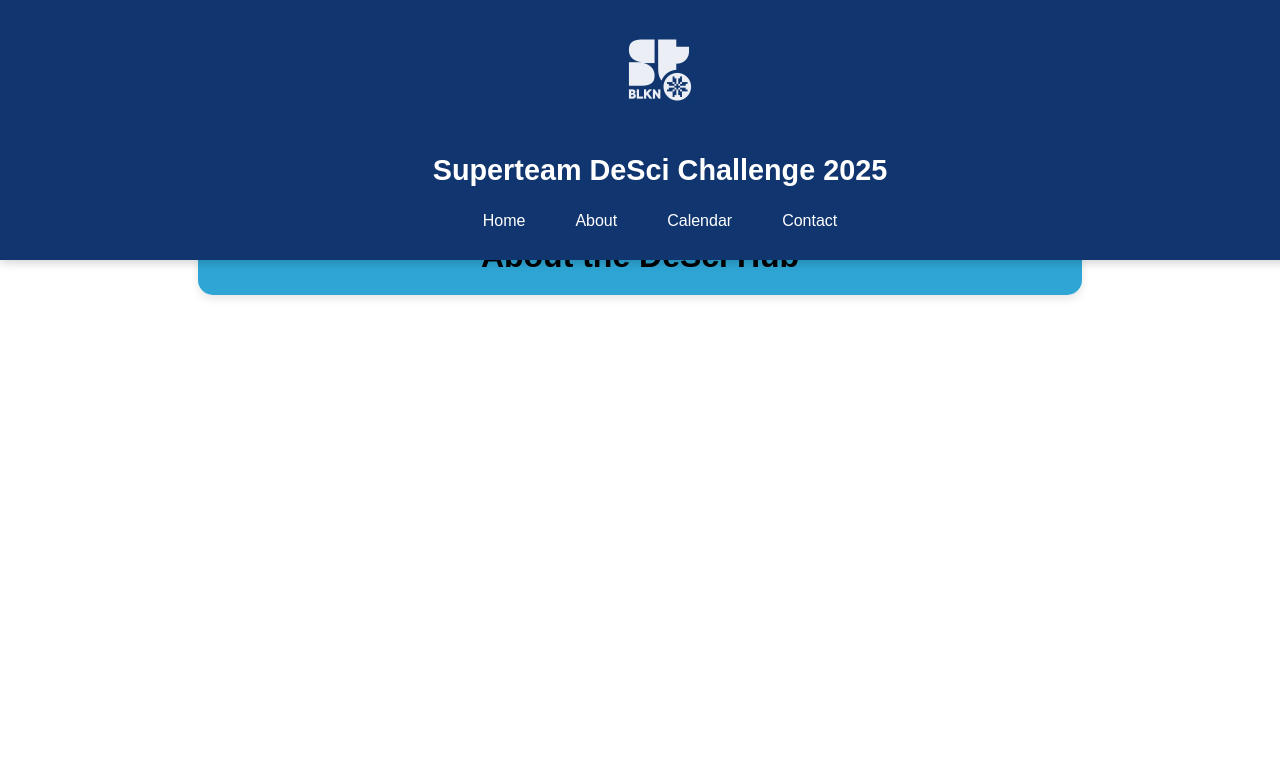
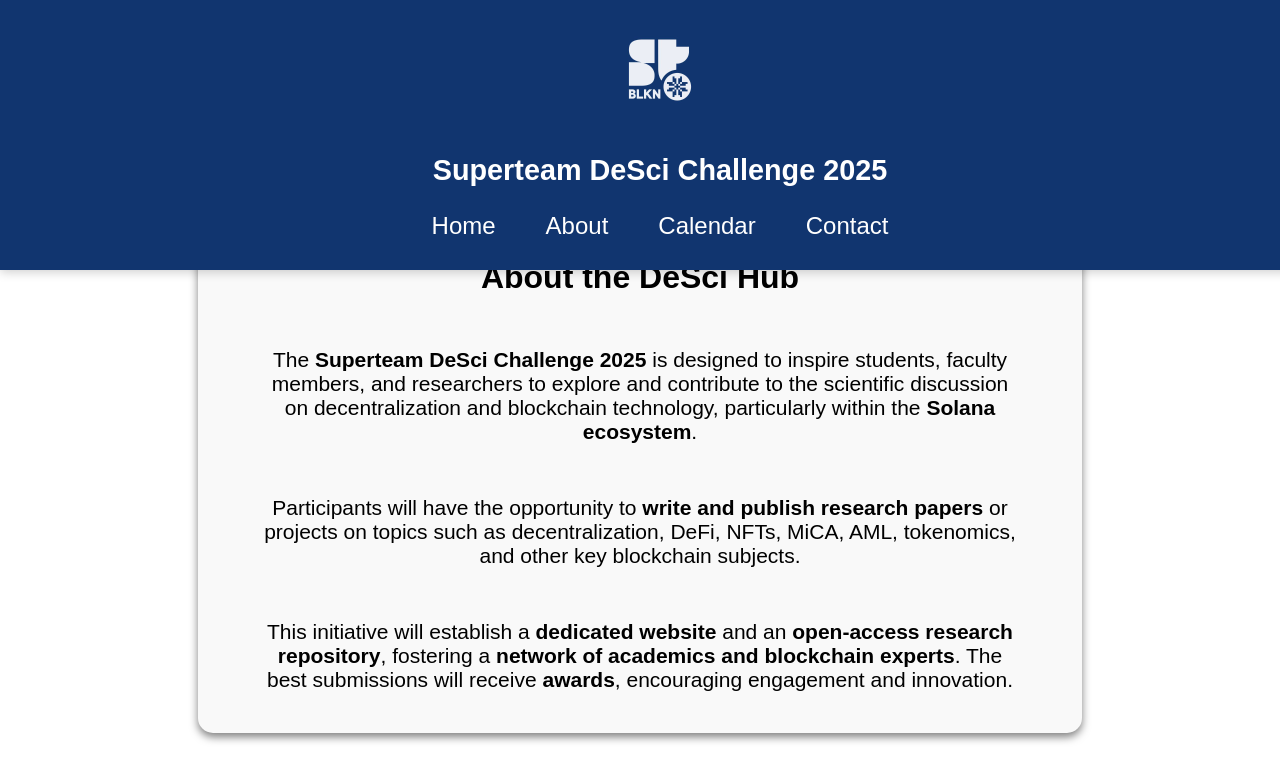
Before and after one commit to Superteam-DeSci-Hub/open-science, a React (Create React App) app: page /about in a window 1280 px wide. Shown: the top 782 px of the page. Built offline with nearby package versions, Linux system fonts and the light colour scheme.

Commit message:
About and Calendar Pages

```diff
--- a/src/pages/About.js
+++ b/src/pages/About.js
@@ -2,7 +2,30 @@
 import "../styles/home.css";
 
 const About = () => {
-  return <h1 className="home-container">About the DeSci Hub</h1>;
+  return (
+    <div className="about-container">
+      <h1>About the DeSci Hub</h1>
+      <p>
+        The <strong>Superteam DeSci Challenge 2025</strong> is designed to
+        inspire students, faculty members, and researchers to explore and
+        contribute to the scientific discussion on decentralization and
+        blockchain technology, particularly within the <strong>Solana ecosystem</strong>.
+      </p>
+      <p>
+        Participants will have the opportunity to <strong>write and publish research papers</strong> or projects on topics such as
+        decentralization, DeFi, NFTs, MiCA, AML, tokenomics, and other key
+        blockchain subjects.
+      </p>
+      <p>
+        This initiative will establish a <strong>dedicated website</strong> and an
+        <strong> open-access research repository</strong>, fostering a
+        <strong> network of academics and blockchain experts</strong>. The best
+        submissions will receive <strong>awards</strong>, encouraging engagement
+        and innovation.
+      </p>
+
+    </div>
+  );
 };
 
 export default About;
--- a/src/pages/Calendar.js
+++ b/src/pages/Calendar.js
@@ -1,8 +1,15 @@
 import React from "react";
 import "../styles/home.css";
 
-const Events = () => {
-  return <h1 className="home-container">Upcoming Events</h1>;
+const Calendar = () => {
+  return(
+    <div className="about-container">
+      <h1>Timeline</h1>
+      <p> 📢 <strong>March:</strong> Official launch and open call for participation.</p>
+      <p> 🔎 <strong>April - September:</strong> Collaboration with students, researchers, and conference organizers.</p>
+      <p> 🏆 <strong>October:</strong> Award ceremony for the best research papers and projects.</p>
+    </div>
+  )
 };
 
-export default Events;
+export default Calendar;
--- a/src/styles/global.css
+++ b/src/styles/global.css
@@ -1,5 +1,6 @@
 body {
     font-family: 'Montserrat', sans-serif;
+    font-size: 18px;
     background-color: #f0f0f0;
     margin: 0;
     padding: 0;
--- a/src/styles/home.css
+++ b/src/styles/home.css
@@ -3,12 +3,6 @@
     flex-direction: column;
     align-items: center;
     justify-content: center;
-  }
-
-  .events-section {
-    margin-top: 20px;
-    width: 100%;
-    max-width: 800px;
   }
 
   .home-container {
@@ -21,7 +15,8 @@
     border-radius: 15px; /* Smooth rounded corners */
     box-shadow: 0 4px 8px rgba(0, 0, 0, 0.1); /* Subtle shadow */
     margin-top: 18%;
-    background-color: #2ea5d4;
+    background-color: #11356f;
+    color: #f9f9f9;
     flex-direction: column;
     justify-content: center; /* Centers horizontally */
     align-items: center; /* Centers vertically */
@@ -30,3 +25,28 @@
     padding-top: 10px; /* Adds space from the top */
     padding-bottom: 20px;
 }
+
+.about-container {
+  display: flex;
+  font-family: 'Montserrat', sans-serif;
+  width: 60%; /* Takes 90% of the screen width */
+  max-width: 1200px; /* Maximum width for large screens */
+  margin: 0 auto; /* Centers the container */
+  padding: 5%; /* Adds some spacing inside */
+  border-radius: 15px; /* Smooth rounded corners */
+  box-shadow: 0 4px 8px rgba(0, 0, 0, 0.5); /* Subtle shadow */
+  margin-top: 18%;
+  background-color: #f9f9f9;
+  color: #000000;
+  flex-direction: column;
+  justify-content: center; /* Centers horizontally */
+  align-items: center; /* Centers vertically */
+  text-align: center; /* Centers text inside */
+  gap: 10px;
+  padding-top: 10px; /* Adds space from the top */
+  padding-bottom: 20px;
+}
+
+.about-container p {
+  font-size: 21px;
+}
--- a/src/styles/navbar.css
+++ b/src/styles/navbar.css
@@ -34,7 +34,7 @@
 .navbar-menu a {
     color: white;
     text-decoration: none;
-    font-size: 1rem;
+    font-size: 24px;
     font-weight: 500;
     padding: 10px 15px;
     transition: 0.3s ease-in-out;
--- a/src/styles/news.css
+++ b/src/styles/news.css
@@ -4,10 +4,12 @@
     padding-bottom: 3%;
     background-color: #f9f9f9;
     border-radius: 15px;
+    color: #000000;
   }
 
 .news-item {
   margin-bottom: 10%;
+  font-size: 18px;
  }
 
 .news-image {
--- a/src/styles/timeline.css
+++ b/src/styles/timeline.css
@@ -4,6 +4,7 @@
     align-items: flex-start;
     padding: 40px;
     position: relative;
+    font-size: 18px;
   }
 
   .timeline-period {
@@ -12,7 +13,8 @@
   }
 
   .timeline-month {
-    background-color: #11356f;
+    font-weight: bold;
+    background-color: #495f80;
     color: white;
     padding: 10px 20px;
     border-radius: 25px;
@@ -29,7 +31,7 @@
 
   .timeline-status {
     width: 100%;
-    color: #11356f;
+    color: #f9f9f9;
     text-align: right;
     margin-right: 25px;
     font-weight: bold;
@@ -43,11 +45,12 @@
 
   .timeline-title {
     font-weight: bold;
+    color: #000000;
     text-align: center;
   }
 
   .timeline-date {
     font-size: 12px;
-    color: #666;
+    color: #000000;
     text-align: center;
   }
```
